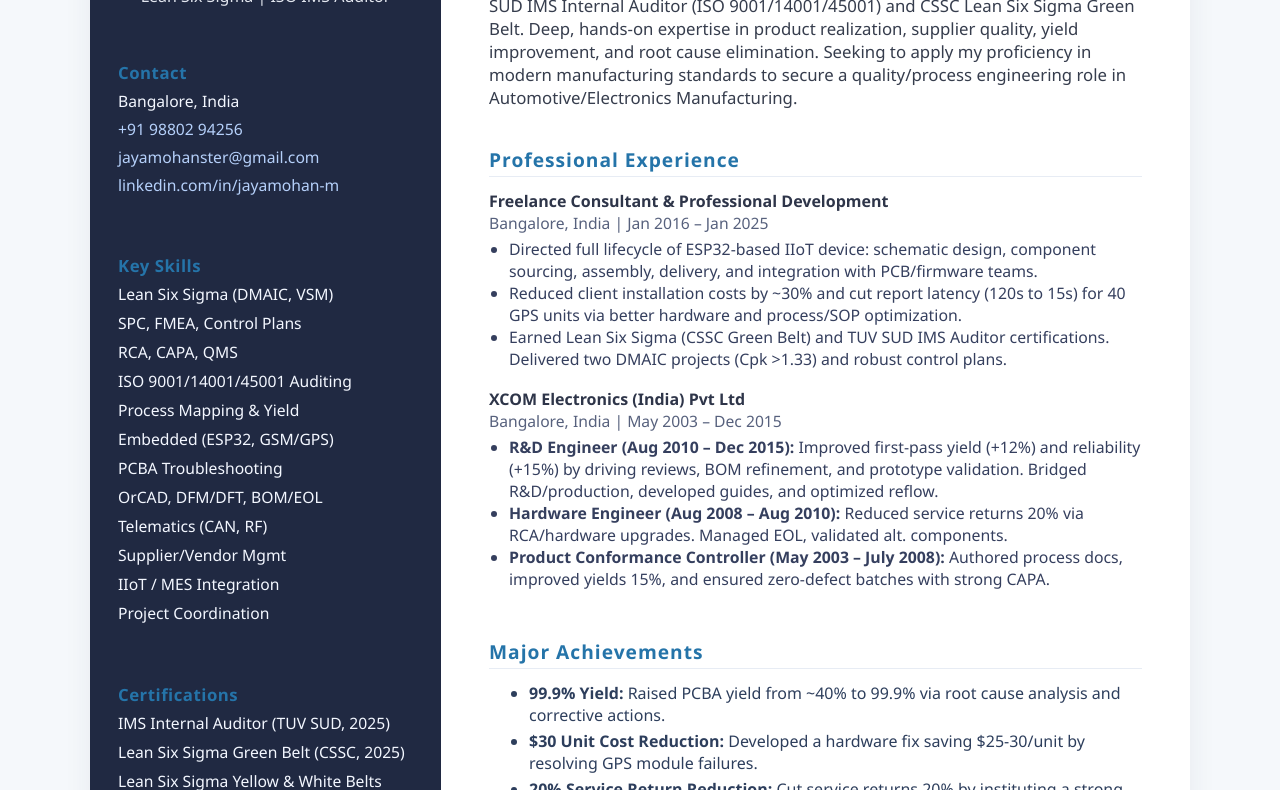
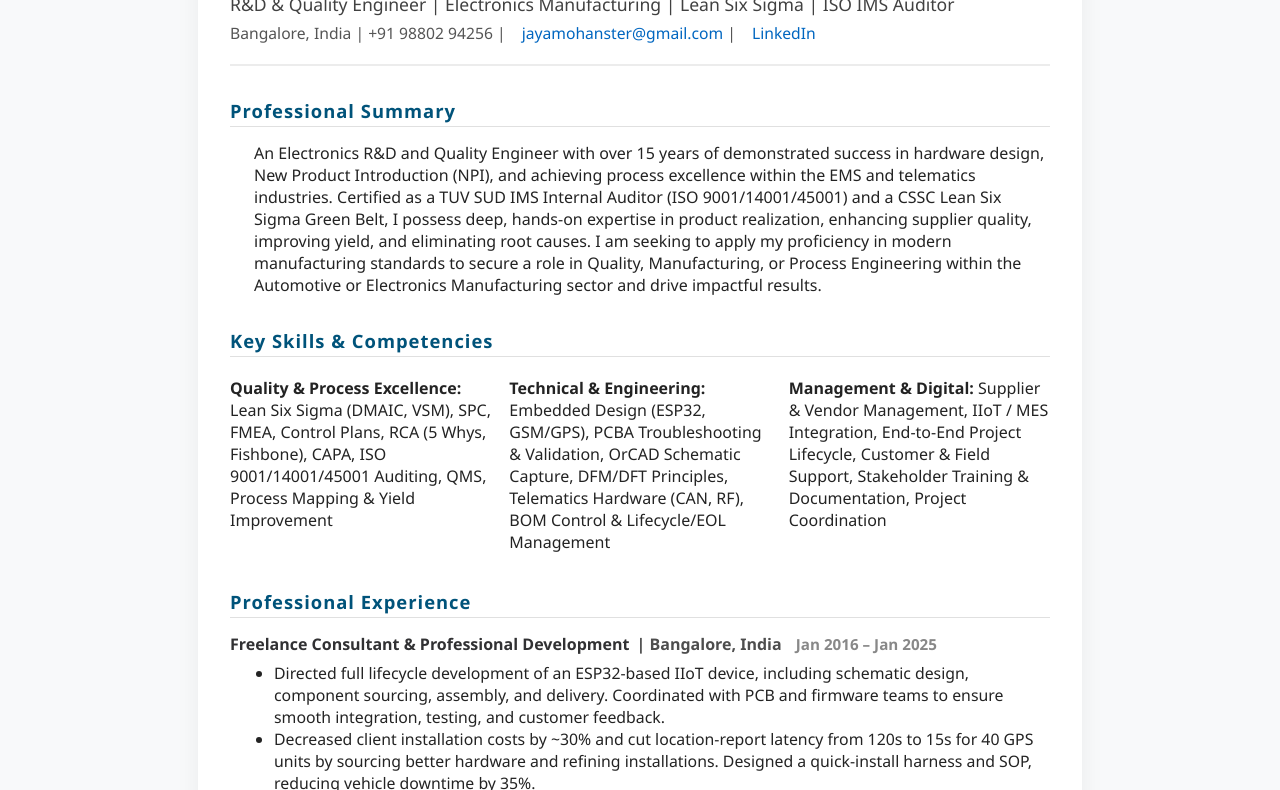
Before and after one commit to jayamoha-20/jayamohan-cv, a plain HTML site: page index.html in a window 1280 px wide. Shown: the part 136-926 px from the top of the page. Drawn offline with Linux system fonts and the light colour scheme.

Commit message:
Add files via upload

```diff
--- a/index.html
+++ b/index.html
@@ -5,252 +5,164 @@
   <meta name="viewport" content="width=device-width, initial-scale=1.0">
   <title>M. Jayamohan | R&D & Quality Engineer</title>
   <style>
-    :root {
-      --main-bg: #f5f8fb;
-      --sidebar-bg: #202942;
-      --sidebar-text: #f3f7ff;
-      --accent: #2574a9;
-      --card-bg: #fff;
-      --font-main: 'Segoe UI', Arial, sans-serif;
+    body {
+      font-family: 'Segoe UI', Arial, sans-serif;
+      background: #f8f9fa;
+      margin: 0;
+      color: #232323;
     }
-    body {
-      margin: 0;
-      background: var(--main-bg);
-      font-family: var(--font-main);
-      color: #23272f;
+    .container {
+      max-width: 820px;
+      background: #fff;
+      margin: 32px auto;
+      border-radius: 16px;
+      box-shadow: 0 4px 24px rgba(0,0,0,0.06);
+      padding: 40px 32px 32px 32px;
     }
-    .main-wrap {
-      display: flex;
-      min-height: 100vh;
-      max-width: 1100px;
-      margin: 0 auto;
-      box-shadow: 0 8px 28px rgba(44,62,80,0.07);
-      border-radius: 20px;
-      background: var(--card-bg);
-      overflow: hidden;
-    }
-    .sidebar {
-      background: var(--sidebar-bg);
-      color: var(--sidebar-text);
-      width: 295px;
-      flex-shrink: 0;
-      padding: 36px 28px;
+    .header {
       display: flex;
       flex-direction: column;
-      gap: 36px;
-      min-height: 100vh;
+      align-items: flex-start;
+      border-bottom: 2px solid #ececec;
+      margin-bottom: 28px;
+      padding-bottom: 20px;
     }
-    .profile {
-      text-align: center;
+    .name {
+      font-size: 2.2rem;
+      font-weight: bold;
+      color: #0072b1;
+      margin-bottom: 8px;
     }
-    .profile-name {
-      font-size: 1.6rem;
-      font-weight: bold;
-      letter-spacing: 1px;
-      margin-bottom: 6px;
-      color: #fff;
-    }
-    .profile-title {
-      font-size: 1rem;
-      color: #e2e6ef;
-      margin-bottom: 18px;
-    }
-    .sidebar-section {
-      margin-bottom: 16px;
-    }
-    .sidebar-title {
-      font-size: 1.05rem;
-      color: var(--accent);
-      font-weight: 700;
-      letter-spacing: 0.5px;
+    .title {
+      font-size: 1.1rem;
+      color: #414141;
       margin-bottom: 6px;
     }
-    .sidebar-list, .sidebar-contact {
+    .contact {
+      font-size: 0.98rem;
+      color: #555;
+    }
+    .contact a {
+      color: #0066c0;
+      text-decoration: none;
+      margin-left: 12px;
+    }
+    h2 {
+      margin-top: 32px;
+      font-size: 1.15rem;
+      color: #00537a;
+      letter-spacing: 1px;
+      border-bottom: 1px solid #e0e0e0;
+      padding-bottom: 3px;
+    }
+    ul, .section {
+      margin: 12px 0 10px 0;
+      padding-left: 24px;
+    }
+    .skills {
+      display: grid;
+      grid-template-columns: repeat(auto-fit, minmax(230px, 1fr));
+      gap: 0 18px;
+      padding: 0;
       list-style: none;
-      margin: 0;
-      padding: 0;
-      font-size: 0.98rem;
     }
-    .sidebar-list li {
-      margin-bottom: 7px;
+    .skills li {
+      padding: 4px 0;
     }
-    .sidebar-contact li {
-      margin-bottom: 6px;
-    }
-    .sidebar-contact a {
-      color: #b5d0fa;
-      text-decoration: none;
-      word-break: break-all;
-    }
-    .sidebar-contact a:hover {
-      text-decoration: underline;
-    }
-    .content {
-      flex: 1 1 0%;
-      padding: 40px 48px;
-      display: flex;
-      flex-direction: column;
-    }
-    .section {
-      margin-bottom: 30px;
-    }
-    .section-title {
-      color: var(--accent);
-      font-size: 1.2rem;
-      font-weight: 700;
-      border-bottom: 1.5px solid #e7ecf4;
-      padding-bottom: 3px;
-      margin-bottom: 13px;
-      letter-spacing: 1px;
-    }
-    .summary {
-      font-size: 1.05rem;
-      color: #363d4d;
-      margin-bottom: 7px;
-    }
-    .exp-card {
-      margin-bottom: 18px;
+    .experience {
+      margin-top: 8px;
     }
     .exp-role {
-      font-weight: bold;
-      color: #2e3549;
+      font-weight: 600;
+      color: #313133;
     }
-    .exp-meta {
-      font-size: 0.98rem;
-      color: #57617d;
-      margin-bottom: 3px;
+    .exp-company {
+      color: #4d4d4d;
+      font-size: 1rem;
+      margin-left: 3px;
+    }
+    .exp-date {
+      color: #888;
+      font-size: 0.95rem;
+      margin-left: 10px;
     }
     .exp-bullets {
-      margin: 4px 0 5px 20px;
-      padding: 0;
+      margin: 7px 0 10px 20px;
       font-size: 0.99rem;
-      color: #353f5e;
     }
     .achievements, .certs, .education {
-      margin-top: 7px;
-      font-size: 1rem;
-      color: #2d3e5c;
-      margin-bottom: 12px;
-    }
-    .achievements li, .certs li, .education li {
-      margin-bottom: 4px;
-    }
-    @media (max-width: 950px) {
-      .main-wrap {
-        flex-direction: column;
-        max-width: 100vw;
-      }
-      .sidebar {
-        width: 100%;
-        min-height: unset;
-        flex-direction: row;
-        gap: 32px;
-        padding: 18px 10px;
-        align-items: center;
-        justify-content: space-around;
-      }
-      .content {
-        padding: 22px 12px;
-      }
+      margin-top: 8px;
     }
     @media (max-width: 600px) {
-      .content {
-        padding: 8px 2vw;
+      .container {
+        padding: 14px 5px;
       }
-      .sidebar {
-        flex-direction: column;
-        align-items: flex-start;
-        gap: 14px;
+      .name {
+        font-size: 1.25rem;
       }
     }
   </style>
 </head>
 <body>
-  <div class="main-wrap">
-    <aside class="sidebar">
-      <div class="profile">
-        <div class="profile-name">M. Jayamohan</div>
-        <div class="profile-title">R&D & Quality Engineer<br>Electronics Manufacturing<br>Lean Six Sigma | ISO IMS Auditor</div>
+  <div class="container">
+    <div class="header">
+      <div class="name">M. Jayamohan</div>
+      <div class="title">R&amp;D & Quality Engineer | Electronics Manufacturing | Lean Six Sigma | ISO IMS Auditor</div>
+      <div class="contact">
+        Bangalore, India |
+        <span>+91 98802 94256</span> |
+        <span><a href="mailto:jayamohanster@gmail.com">jayamohanster@gmail.com</a></span> |
+        <span><a href="https://linkedin.com/in/jayamohan-m" target="_blank">LinkedIn</a></span>
       </div>
-      <div class="sidebar-section">
-        <div class="sidebar-title">Contact</div>
-        <ul class="sidebar-contact">
-          <li>Bangalore, India</li>
-          <li><a href="tel:+919880294256">+91 98802 94256</a></li>
-          <li><a href="mailto:jayamohanster@gmail.com">jayamohanster@gmail.com</a></li>
-          <li><a href="https://linkedin.com/in/jayamohan-m" target="_blank">linkedin.com/in/jayamohan-m</a></li>
-        </ul>
-      </div>
-      <div class="sidebar-section">
-        <div class="sidebar-title">Key Skills</div>
-        <ul class="sidebar-list">
-          <li>Lean Six Sigma (DMAIC, VSM)</li>
-          <li>SPC, FMEA, Control Plans</li>
-          <li>RCA, CAPA, QMS</li>
-          <li>ISO 9001/14001/45001 Auditing</li>
-          <li>Process Mapping & Yield</li>
-          <li>Embedded (ESP32, GSM/GPS)</li>
-          <li>PCBA Troubleshooting</li>
-          <li>OrCAD, DFM/DFT, BOM/EOL</li>
-          <li>Telematics (CAN, RF)</li>
-          <li>Supplier/Vendor Mgmt</li>
-          <li>IIoT / MES Integration</li>
-          <li>Project Coordination</li>
-        </ul>
-      </div>
-      <div class="sidebar-section">
-        <div class="sidebar-title">Certifications</div>
-        <ul class="sidebar-list">
-          <li>IMS Internal Auditor (TUV SUD, 2025)</li>
-          <li>Lean Six Sigma Green Belt (CSSC, 2025)</li>
-          <li>Lean Six Sigma Yellow & White Belts (CSSC, 2024)</li>
-        </ul>
-      </div>
-      <div class="sidebar-section">
-        <div class="sidebar-title">Education</div>
-        <ul class="sidebar-list">
-          <li>M.Sc., Electronics<br>St. Joseph's College</li>
-          <li>B.Sc., Electronics<br>St. Joseph's College</li>
-        </ul>
-      </div>
-    </aside>
-    <main class="content">
-      <section class="section">
-        <div class="section-title">Professional Summary</div>
-        <div class="summary">
-          Electronics R&D and Quality Engineer with over 15 years of demonstrated success in hardware design, NPI, and process excellence within EMS and telematics. TUV SUD IMS Internal Auditor (ISO 9001/14001/45001) and CSSC Lean Six Sigma Green Belt. Deep, hands-on expertise in product realization, supplier quality, yield improvement, and root cause elimination. Seeking to apply my proficiency in modern manufacturing standards to secure a quality/process engineering role in Automotive/Electronics Manufacturing.
-        </div>
-      </section>
-      <section class="section">
-        <div class="section-title">Professional Experience</div>
-        <div class="exp-card">
-          <div class="exp-role">Freelance Consultant & Professional Development</div>
-          <div class="exp-meta">Bangalore, India | Jan 2016 – Jan 2025</div>
-          <ul class="exp-bullets">
-            <li>Directed full lifecycle of ESP32-based IIoT device: schematic design, component sourcing, assembly, delivery, and integration with PCB/firmware teams.</li>
-            <li>Reduced client installation costs by ~30% and cut report latency (120s to 15s) for 40 GPS units via better hardware and process/SOP optimization.</li>
-            <li>Earned Lean Six Sigma (CSSC Green Belt) and TUV SUD IMS Auditor certifications. Delivered two DMAIC projects (Cpk >1.33) and robust control plans.</li>
-          </ul>
-        </div>
-        <div class="exp-card">
-          <div class="exp-role">XCOM Electronics (India) Pvt Ltd</div>
-          <div class="exp-meta">Bangalore, India | May 2003 – Dec 2015</div>
-          <ul class="exp-bullets">
-            <li><b>R&D Engineer (Aug 2010 – Dec 2015):</b> Improved first-pass yield (+12%) and reliability (+15%) by driving reviews, BOM refinement, and prototype validation. Bridged R&D/production, developed guides, and optimized reflow.</li>
-            <li><b>Hardware Engineer (Aug 2008 – Aug 2010):</b> Reduced service returns 20% via RCA/hardware upgrades. Managed EOL, validated alt. components.</li>
-            <li><b>Product Conformance Controller (May 2003 – July 2008):</b> Authored process docs, improved yields 15%, and ensured zero-defect batches with strong CAPA.</li>
-          </ul>
-        </div>
-      </section>
-      <section class="section">
-        <div class="section-title">Major Achievements</div>
-        <ul class="achievements">
-          <li><b>99.9% Yield:</b> Raised PCBA yield from ~40% to 99.9% via root cause analysis and corrective actions.</li>
-          <li><b>$30 Unit Cost Reduction:</b> Developed a hardware fix saving $25-30/unit by resolving GPS module failures.</li>
-          <li><b>20% Service Return Reduction:</b> Cut service returns 20% by instituting a strong RCA process and hardware solutions.</li>
-        </ul>
-      </section>
-    </main>
+    </div>
+
+    <h2>Professional Summary</h2>
+    <div class="section">
+      An Electronics R&amp;D and Quality Engineer with over 15 years of demonstrated success in hardware design, New Product Introduction (NPI), and achieving process excellence within the EMS and telematics industries. Certified as a TUV SUD IMS Internal Auditor (ISO 9001/14001/45001) and a CSSC Lean Six Sigma Green Belt, I possess deep, hands-on expertise in product realization, enhancing supplier quality, improving yield, and eliminating root causes. I am seeking to apply my proficiency in modern manufacturing standards to secure a role in Quality, Manufacturing, or Process Engineering within the Automotive or Electronics Manufacturing sector and drive impactful results.
+    </div>
+
+    <h2>Key Skills &amp; Competencies</h2>
+    <ul class="skills">
+      <li><b>Quality & Process Excellence:</b> Lean Six Sigma (DMAIC, VSM), SPC, FMEA, Control Plans, RCA (5 Whys, Fishbone), CAPA, ISO 9001/14001/45001 Auditing, QMS, Process Mapping & Yield Improvement</li>
+      <li><b>Technical & Engineering:</b> Embedded Design (ESP32, GSM/GPS), PCBA Troubleshooting & Validation, OrCAD Schematic Capture, DFM/DFT Principles, Telematics Hardware (CAN, RF), BOM Control & Lifecycle/EOL Management</li>
+      <li><b>Management & Digital:</b> Supplier & Vendor Management, IIoT / MES Integration, End-to-End Project Lifecycle, Customer & Field Support, Stakeholder Training & Documentation, Project Coordination</li>
+    </ul>
+
+    <h2>Professional Experience</h2>
+    <div class="experience">
+      <div class="exp-role">Freelance Consultant &amp; Professional Development <span class="exp-company">| Bangalore, India</span> <span class="exp-date">Jan 2016 – Jan 2025</span></div>
+      <ul class="exp-bullets">
+        <li>Directed full lifecycle development of an ESP32-based IIoT device, including schematic design, component sourcing, assembly, and delivery. Coordinated with PCB and firmware teams to ensure smooth integration, testing, and customer feedback.</li>
+        <li>Decreased client installation costs by ~30% and cut location-report latency from 120s to 15s for 40 GPS units by sourcing better hardware and refining installations. Designed a quick-install harness and SOP, reducing vehicle downtime by 35%.</li>
+        <li>Earned Lean Six Sigma (CSSC Green Belt) and TUV SUD IMS Auditor certifications. Completed two DMAIC projects achieving Cpk &gt; 1.33 and developed robust control plans.</li>
+      </ul>
+      <div class="exp-role">XCOM Electronics (India) Pvt Ltd <span class="exp-company">| Bangalore, India</span> <span class="exp-date">May 2003 – Dec 2015</span></div>
+      <ul class="exp-bullets">
+        <li><b>R&amp;D Engineer (Aug 2010 – Dec 2015):</b> Improved first-pass yield by 12% and device reliability by 15% via design reviews, BOM refinement, and prototype validation. Bridged R&amp;D and production, developed assembly guides, and optimized reflow profiles.</li>
+        <li><b>Hardware Engineer (Aug 2008 – Aug 2010):</b> Reduced service returns by 20% by conducting RCA and hardware upgrades. Managed EOL strategy and validated alternative components.</li>
+        <li><b>Product Conformance Controller (May 2003 – July 2008):</b> Authored process flow documents, improving batch yields by 15%. Drove zero-defect deliveries by executing strong CAPA in production.</li>
+      </ul>
+    </div>
+
+    <h2>Major Achievements</h2>
+    <ul class="achievements">
+      <li><b>99.9% Yield:</b> Raised PCBA yield from ~40% to 99.9% by analyzing process flows, finding root causes, and deploying corrective actions.</li>
+      <li><b>$30 Unit Cost Reduction:</b> Developed a hardware fix saving $25-30/unit by solving GPS module failures, slashing service costs.</li>
+      <li><b>20% Service Return Reduction:</b> Cut service returns by 20% by establishing a detailed RCA process and rolling out hardware solutions.</li>
+    </ul>
+
+    <h2>Certifications</h2>
+    <ul class="certs">
+      <li>Integrated Management System (IMS) Internal Auditor (ISO 9001, 14001, 45001) | TUV SUD, 2025</li>
+      <li>Lean Six Sigma Green Belt | Council for Six Sigma Certification (CSSC), 2025</li>
+      <li>Lean Six Sigma Yellow & White Belts | CSSC, 2024</li>
+    </ul>
+
+    <h2>Education</h2>
+    <ul class="education">
+      <li>M.Sc. Electronics | St. Joseph's College, Bharathidasan University</li>
+      <li>B.Sc. Electronics | St. Joseph's College, Bharathidasan University</li>
+    </ul>
   </div>
 </body>
 </html>
```
